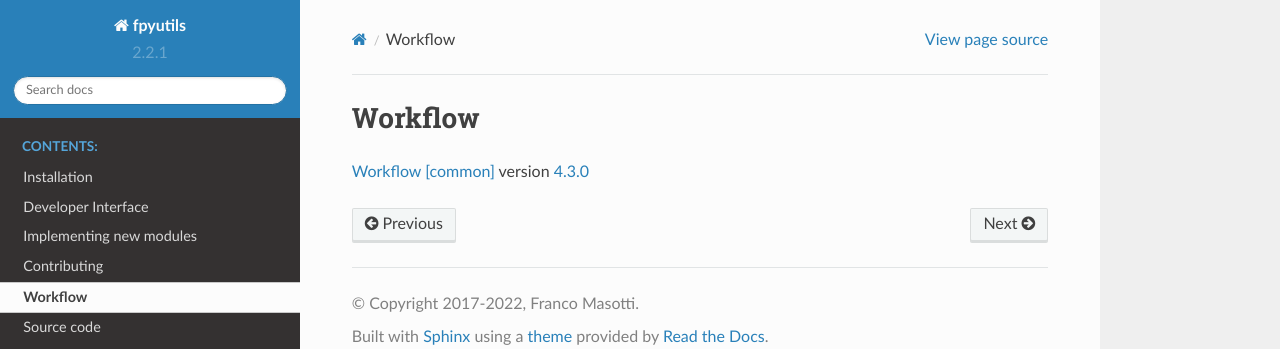
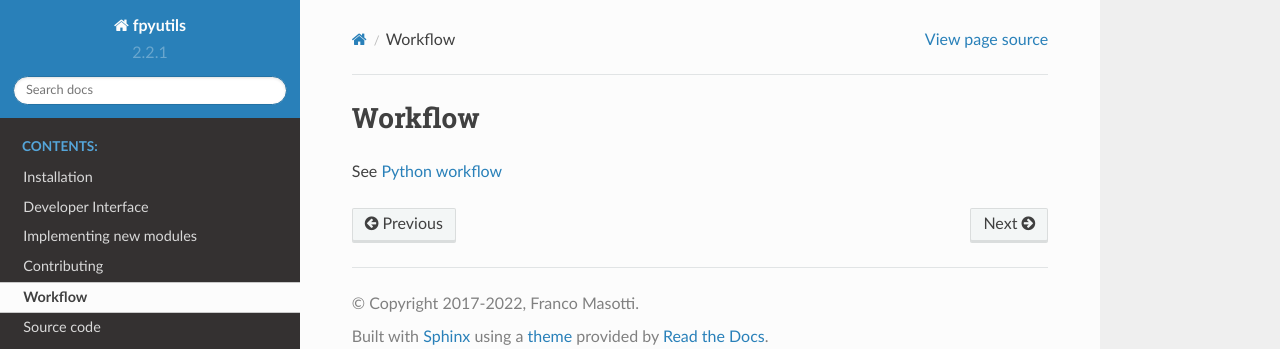
Before and after one commit to frnmst/fpyutils, a Sphinx documentation site: the page built from docs/workflow.rst, in a window 1280 px wide. Shown: the top 349 px of the page. Built offline with Sphinx 7.4.7 and the Read the Docs theme 2.0.0, drawn with Linux system fonts in a browser that asks for light colours.

Commit message:
Minor fixes
- Fix workflow and contributing links
- Update pre-commit hooks
- Removed instruction from makefile

```diff
--- a/docs/contributing.rst
+++ b/docs/contributing.rst
@@ -1,4 +1,4 @@
 Contributing
 ============
 
-`Contributing [common] <https://docs.franco.net.eu.org/fpydocs/contributing_common.html>`_ version `4.3.0 <https://software.franco.net.eu.org/frnmst/fpydocs/src/tag/4.3.0>`_
+See `Python contributing <https://docs.franco.net.eu.org/ftutorials/en/content/programming/python/contributing.html>`_
--- a/docs/workflow.rst
+++ b/docs/workflow.rst
@@ -1,4 +1,4 @@
 Workflow
 ========
 
-`Workflow [common] <https://docs.franco.net.eu.org/fpydocs/workflow_common.html>`_ version `4.3.0 <https://software.franco.net.eu.org/frnmst/fpydocs/src/tag/4.3.0>`_
+See `Python workflow <https://docs.franco.net.eu.org/ftutorials/en/content/programming/python/workflow.html>`_
```
Also changed, not shown: CONTRIBUTING.md (+1 -1 lines), .pre-commit-config.yaml, 1 other file.
